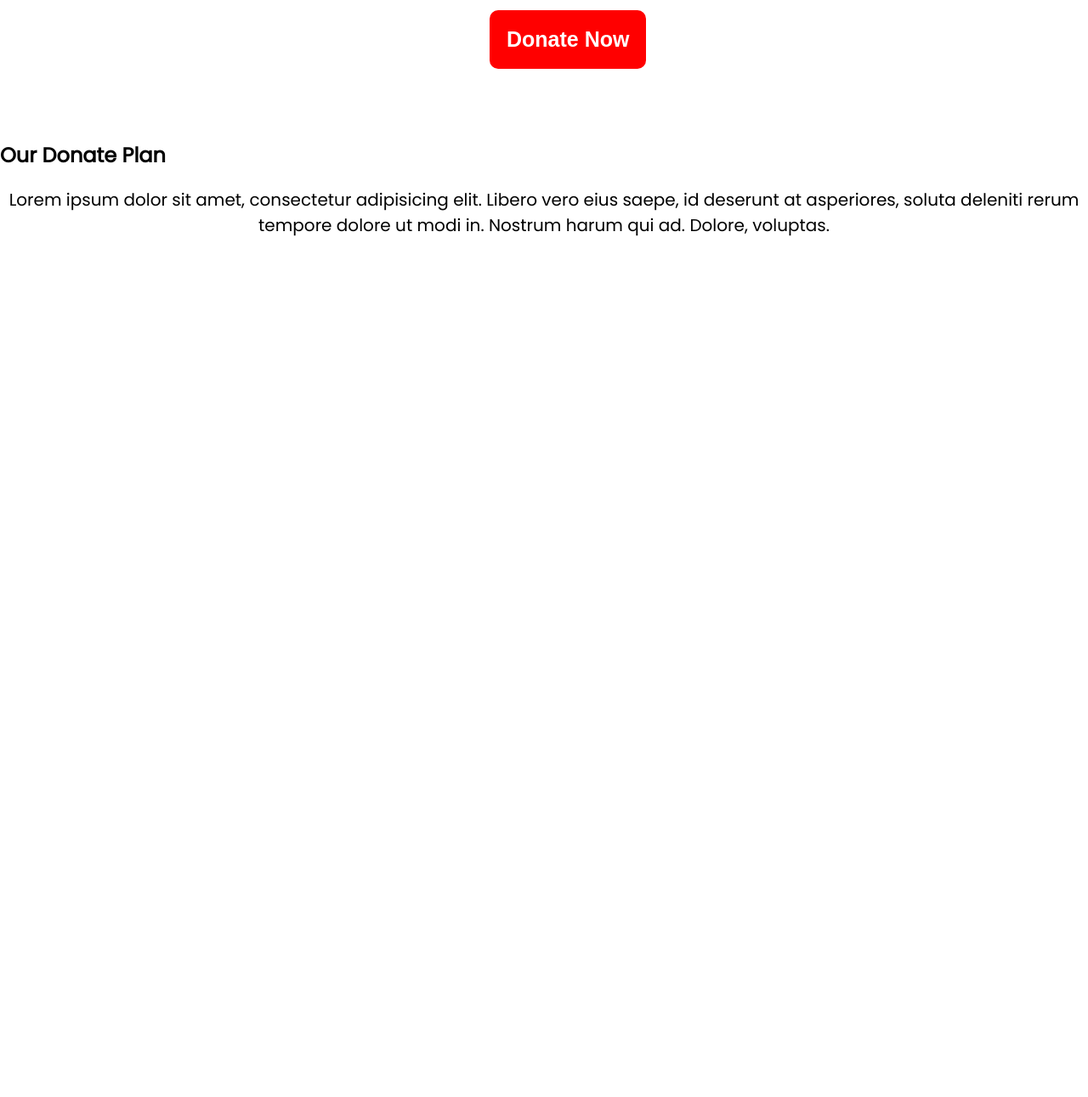
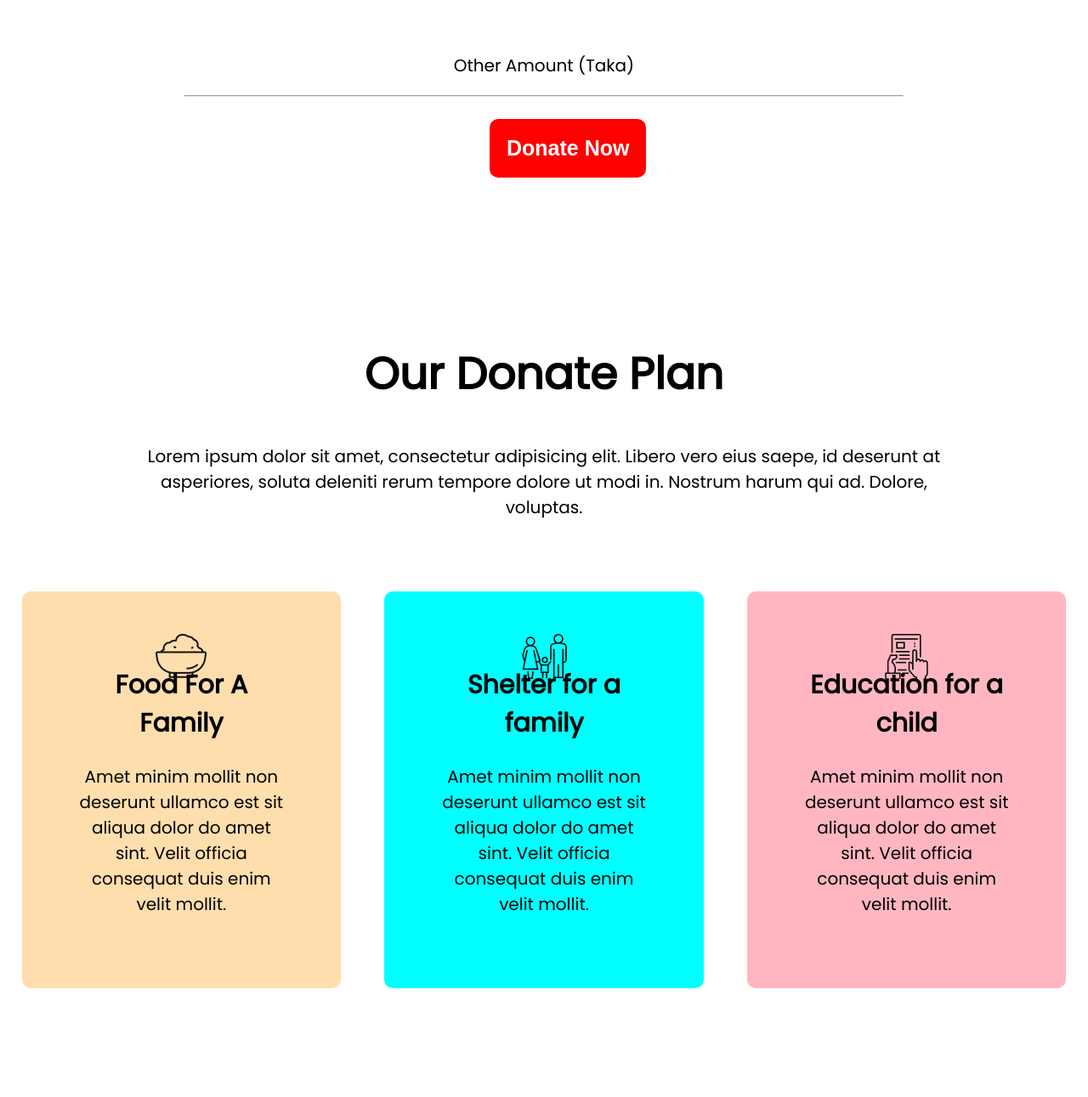
Before and after one commit to rayhansifat/Donation-website, a plain HTML site: page index.html in a window 1280 px wide. Shown: the part 1370-2661 px from the top of the page at 85% size. Before the commit the page ends 1670 px from the top, so only its background shows below. Drawn offline with Linux system fonts and the light colour scheme.

Commit message:
third-sec bordering

```diff
--- a/index.html
+++ b/index.html
@@ -45,17 +45,41 @@
 <!-- Secound section work end here -->
 
 <!-- Third section work start here -->
-<section>
-    <div>
+<section  >
+    <div class="third-part">
         <h1>
             Our Donate Plan
         </h1>
         <p>Lorem ipsum dolor sit amet, consectetur adipisicing elit. Libero vero eius saepe, id deserunt at asperiores, soluta deleniti rerum tempore dolore ut modi in. Nostrum harum qui ad. Dolore, voluptas.</p>
     </div>
-    <div>
 
+    <div class="third-part2">
+        <div id="id-no1" class="first">
+            <h2>Food For A Family</h2>
+            <p>Amet minim mollit non deserunt
+                ullamco est sit aliqua dolor do amet
+                sint. Velit officia consequat duis enim
+                velit mollit.</p>
+        </div>
+        <div id="id-no2" class="first">
+            <h2>
+                Shelter for a family
+            </h2>
+            <p>Amet minim mollit non deserunt
+                ullamco est sit aliqua dolor do amet
+                sint. Velit officia consequat duis enim
+                velit mollit.</p>
+        </div>
+        <div id="id-no3" class="first">
+            <h2>Education for a child</h2>
+            <p>Amet minim mollit non deserunt
+                ullamco est sit aliqua dolor do amet
+                sint. Velit officia consequat duis enim
+                velit mollit.</p>
+        </div>
     </div>
 </section>
+<!-- Third section work end here -->
 
 </body>
 </html>
--- a/style.css
+++ b/style.css
@@ -55,6 +55,7 @@ body{
     text-align: center;
 }
 .secound-part h1{
+    margin-top: 10%;
     font-size: 52px;
 }
 .secound-part p{
@@ -72,7 +73,7 @@ body{
     align-items: center;
     background: 	whitesmoke;
     margin-top: 5%;
-    margin-bottom: 5%;
+    margin-bottom: 10%;
     margin-left: 8%;
     font-size: 30px;
     padding: 30px;
@@ -103,6 +104,57 @@ p{
     color: white;
     font-size: 25px;
     font-weight: 600;
+}
+/* Secound section work end here */
+
+
+/* hird section work start here */
+.third-part{
+    text-align: center;
+}
+.third-part h1{
+    margin-top: 10%;
+    font-size: 52px;
+}
+.third-part p{
+    font-size: 20px;
+    padding-left: 150px;
+    padding-right: 150px;
+}
+.third-part2{
+    display: flex;
+    text-align: center;
+    align-items: center;
+}
+.third-part2 h2{
+    margin-top: 10%;
+    font-size: 30px;
+}
+.first{
+    background-color: navajowhite;
+    margin-top: 5%;
+    margin-left: 2%;
+    margin-right: 2%;
+    padding: 5%;
+    margin-bottom: 10%;
+    border-radius: 10px;
+}
+#id-no1{
+background-image: url(icons/food.png);
+background-repeat: no-repeat;
+background-position: 50% 50px;
 
 }
-/* Secound section work end here */
+#id-no2{
+    background-color:cyan;
+    background-image: url(icons/shelter.png);
+    background-repeat: no-repeat;
+    background-position: 50% 50px;
+}
+#id-no3{
+    background-color: lightpink;
+    background-image: url(icons/Frame-1.png);
+    background-repeat: no-repeat;
+    background-position: 50% 50px;
+}
+/* Third section work end here */
```
Also changed, not shown: icons/family.png (added).
